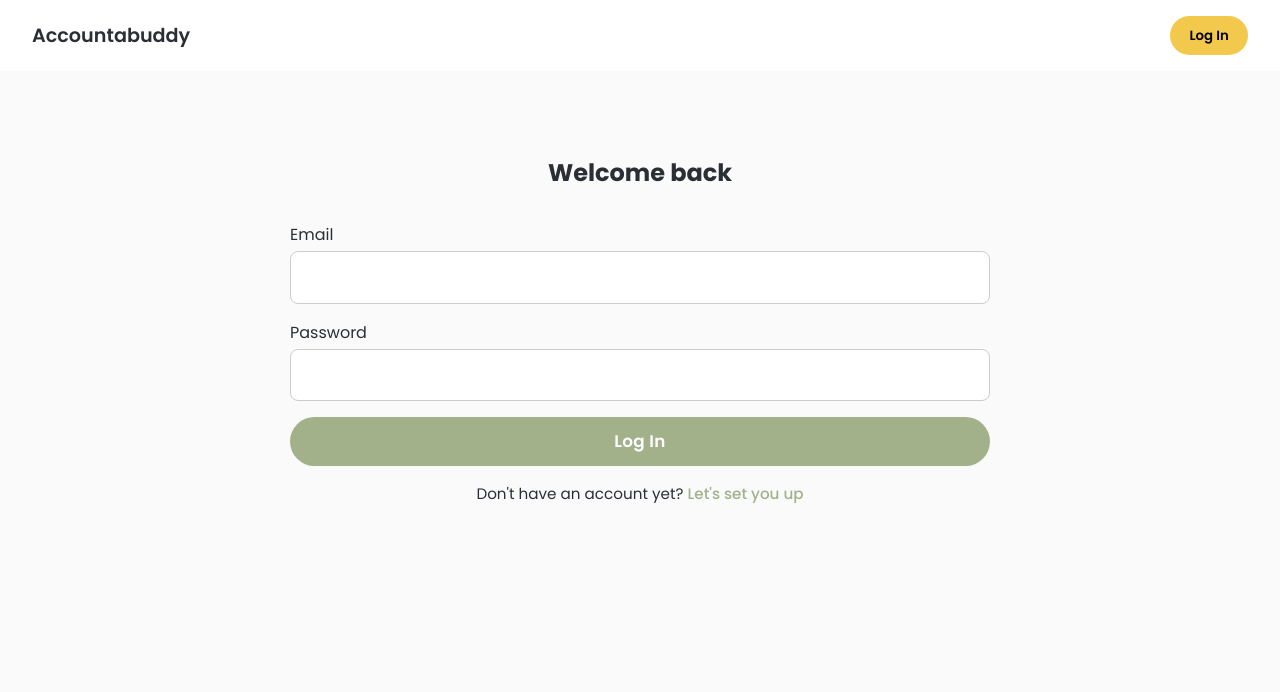
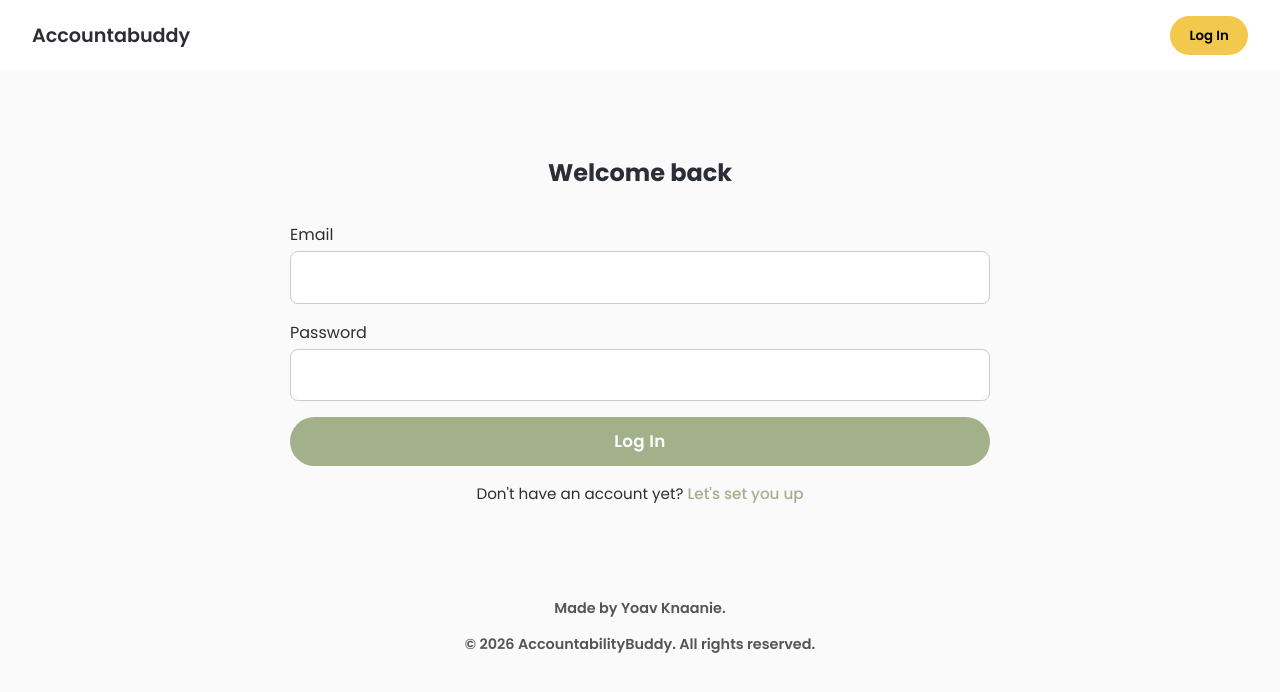
Before and after one commit to yoavknaanie/WebsiteAB, a React (Vite) app in the folder frontend/: page /login in a window 1280 px wide. Shown: the top 692 px of the page. Built offline with nearby package versions, Linux system fonts and the light colour scheme; no server answers.

Commit message:
Update main to match development

```diff
--- a/frontend/src/components/Chats.jsx
+++ b/frontend/src/components/Chats.jsx
@@ -1,3 +1,4 @@
+import Footer from './Footer'
 import React, { useCallback, useEffect, useMemo, useRef, useState } from 'react'
 import toast from 'react-hot-toast'
 import { useNavigate, useSearchParams } from 'react-router-dom'
@@ -319,6 +320,7 @@ export default function Chats() {
 
   if (!token) {
     return (
+      <>
         <section className="section">
           <h2>Your Chats</h2>
           <p>Please log in to view your chats.</p>
@@ -326,10 +328,13 @@ export default function Chats() {
             Log In
           </button>
         </section>
+        <Footer />
+      </>
     )
   }
 
   return (
+    <>
       <section className="section">
         <h2>Your Chats</h2>
 
@@ -361,6 +366,8 @@ export default function Chats() {
           </div>
         )}
       </section>
+      <Footer />
+    </>
   )
 }
 
--- a/frontend/src/components/Footer.css
+++ b/frontend/src/components/Footer.css
@@ -1,5 +1,5 @@
 .footer {
-  padding: 1rem;
+  padding: 0rem;
   text-align: center;
   background-color: var(--bg);
   color: #555;
--- a/frontend/src/components/Home.jsx
+++ b/frontend/src/components/Home.jsx
@@ -1,3 +1,4 @@
+import Footer from './Footer'
 import { useNavigate } from 'react-router-dom'
 import HowItWorks from './HowItWorks'
 
@@ -23,6 +24,7 @@ function Home() {
       </section>
 
       <HowItWorks />
+      <Footer />
     </>
   )
 }
--- a/frontend/src/components/LogIn.jsx
+++ b/frontend/src/components/LogIn.jsx
@@ -1,5 +1,6 @@
 import { useState } from 'react'
 import { useNavigate, Link } from 'react-router-dom'
+import Footer from './Footer'
 
 const SERVER_ERROR = 'Could not connect to the server. Please try again.'
 const LOGIN_ERROR = 'Could not log in. Please try again.'
@@ -51,6 +52,7 @@ function Login() {
   }
 
   return (
+    <>
       <section className="section">
         <h2>Welcome back</h2>
 
@@ -93,6 +95,8 @@ function Login() {
           </p>
         </form>
       </section>
+      <Footer />
+    </>
   )
 }
 
--- a/frontend/src/components/Questionnaire.jsx
+++ b/frontend/src/components/Questionnaire.jsx
@@ -1,3 +1,4 @@
+import Footer from './Footer'
 
 
 // export default Questionnaire
@@ -201,6 +202,7 @@ function Questionnaire() {
 
   // ------------------- RENDER -------------------
   return (
+    <>
       <section id="questionnaire" className="section">
         <h2>Looking for a Buddy Questionnaire</h2>
 
@@ -410,6 +412,8 @@ function Questionnaire() {
           </div>
         )}
       </section>
+      <Footer />
+    </>
   )
 }
 
--- a/frontend/src/components/SignUp.jsx
+++ b/frontend/src/components/SignUp.jsx
@@ -1,3 +1,4 @@
+import Footer from './Footer'
 // export default Signup
 import { useState } from 'react'
 import { useNavigate, Link } from 'react-router-dom'
@@ -54,6 +55,7 @@ function Signup() {
   }
 
   return (
+    <>
       <section className="section">
         <h2>Create your account</h2>
 
@@ -120,6 +122,8 @@ function Signup() {
           </Link>
         </p>
       </section>
+      <Footer />
+    </>
   )
 }
 
--- a/frontend/src/components/SubmissionsBoard.jsx
+++ b/frontend/src/components/SubmissionsBoard.jsx
@@ -1,3 +1,4 @@
+import Footer from './Footer'
 import React, { useEffect, useMemo, useRef, useState } from 'react'
 import toast from 'react-hot-toast'
 import { useNavigate } from 'react-router-dom'
@@ -264,6 +265,7 @@ function SubmissionsBoard() {
   }
 
   return (
+    <>
       <section className="section">
         <h2>Submissions Board</h2>
 
@@ -421,6 +423,8 @@ function SubmissionsBoard() {
           </>
         )}
       </section>
+      <Footer />
+    </>
   )
 }
 
```
Lines whose indentation alone changed are shown as unchanged.
